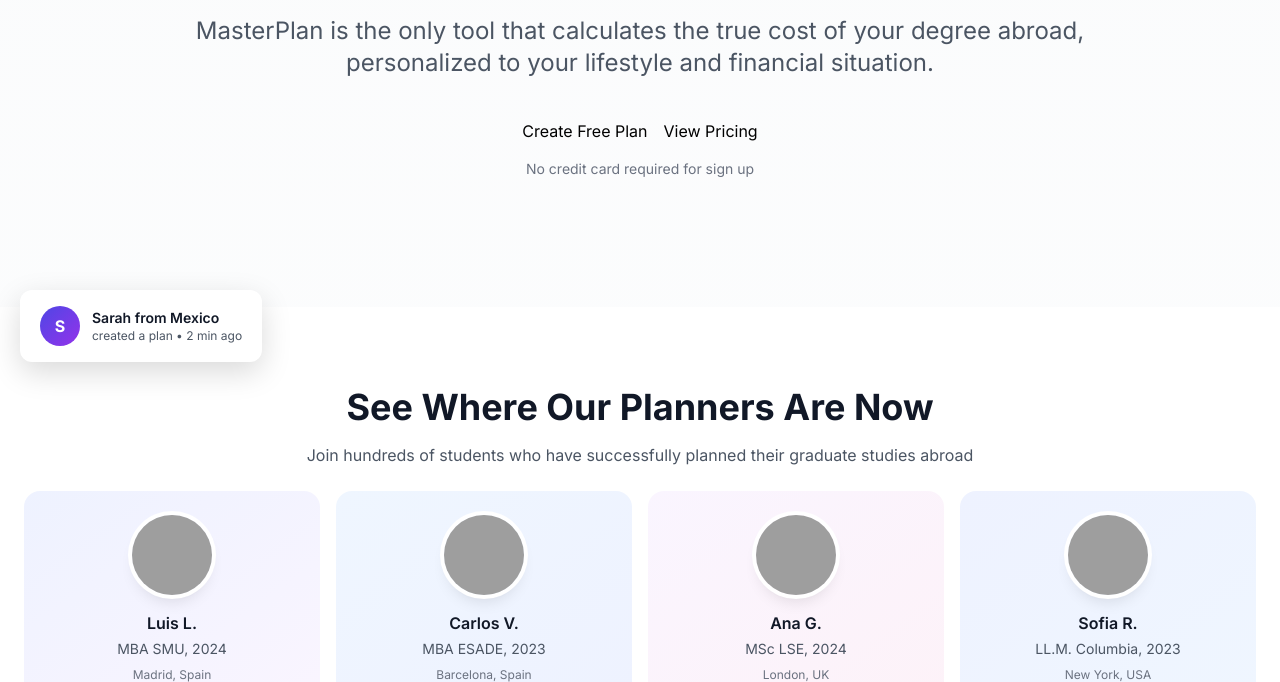
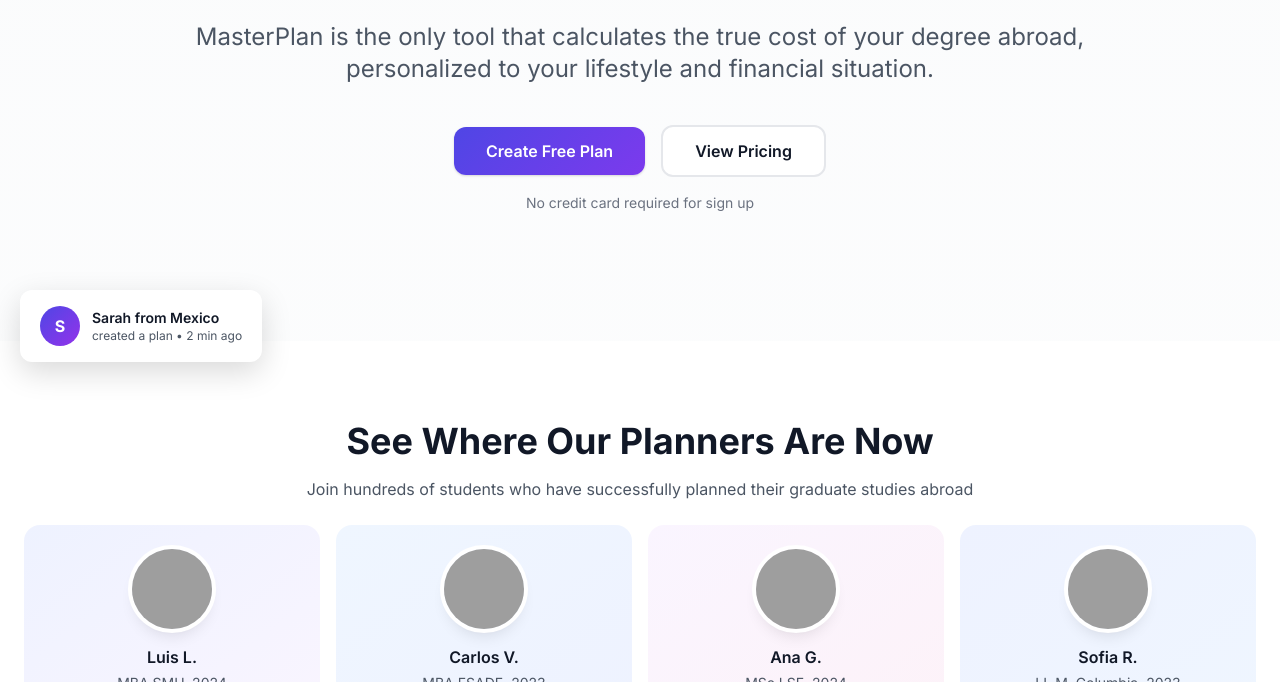
Before and after one commit to soysebiche/masterplan, a website with bundled scripts: page index.html in a window 1280 px wide. Shown: the part 418-1100 px from the top of the page. Built offline with nearby package versions, Linux system fonts and the light colour scheme; no server answers; grey boxes are pictures that could not be loaded.

Commit message:
Fix: Add components.css to index.html to display buttons correctly

```diff
--- a/index.html
+++ b/index.html
@@ -7,6 +7,7 @@
     <title>MasterPlan - Your Complete Financial Roadmap for Graduate Studies</title>
     <script src="https://cdn.tailwindcss.com"></script>
     <link rel="stylesheet" href="design-tokens.css">
+    <link rel="stylesheet" href="components/components.css">
     <link rel="preconnect" href="https://fonts.googleapis.com">
     <link rel="preconnect" href="https://fonts.gstatic.com" crossorigin>
     <link href="https://fonts.googleapis.com/css2?family=Inter:wght@300;400;500;600;700;800&display=swap"
```
